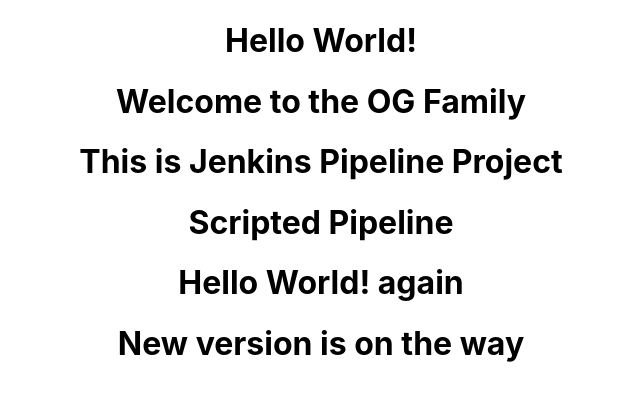
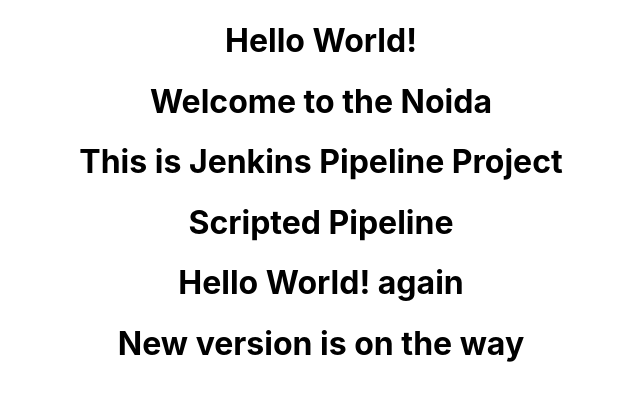
Before and after one commit to GirishAgarwal007/react, a React (Create React App) app: page / in a window 1280 px wide. Shown: the top 400 px of the page, without its empty margins (319-959 px from the left). Built offline with nearby package versions, Linux system fonts and the light colour scheme.

Commit message:
Update App.js

```diff
--- a/src/App.js
+++ b/src/App.js
@@ -5,7 +5,7 @@
   return (
     <div className="App">
   	<h1>Hello World! </h1>
-	  <h1> Welcome to the OG Family </h1>
+	  <h1> Welcome to the Noida </h1>
 	  <h1> This is Jenkins Pipeline Project </h1>
 	  <h1> Scripted Pipeline </h1>
 	  <h1> Hello World! again </h1>
```
